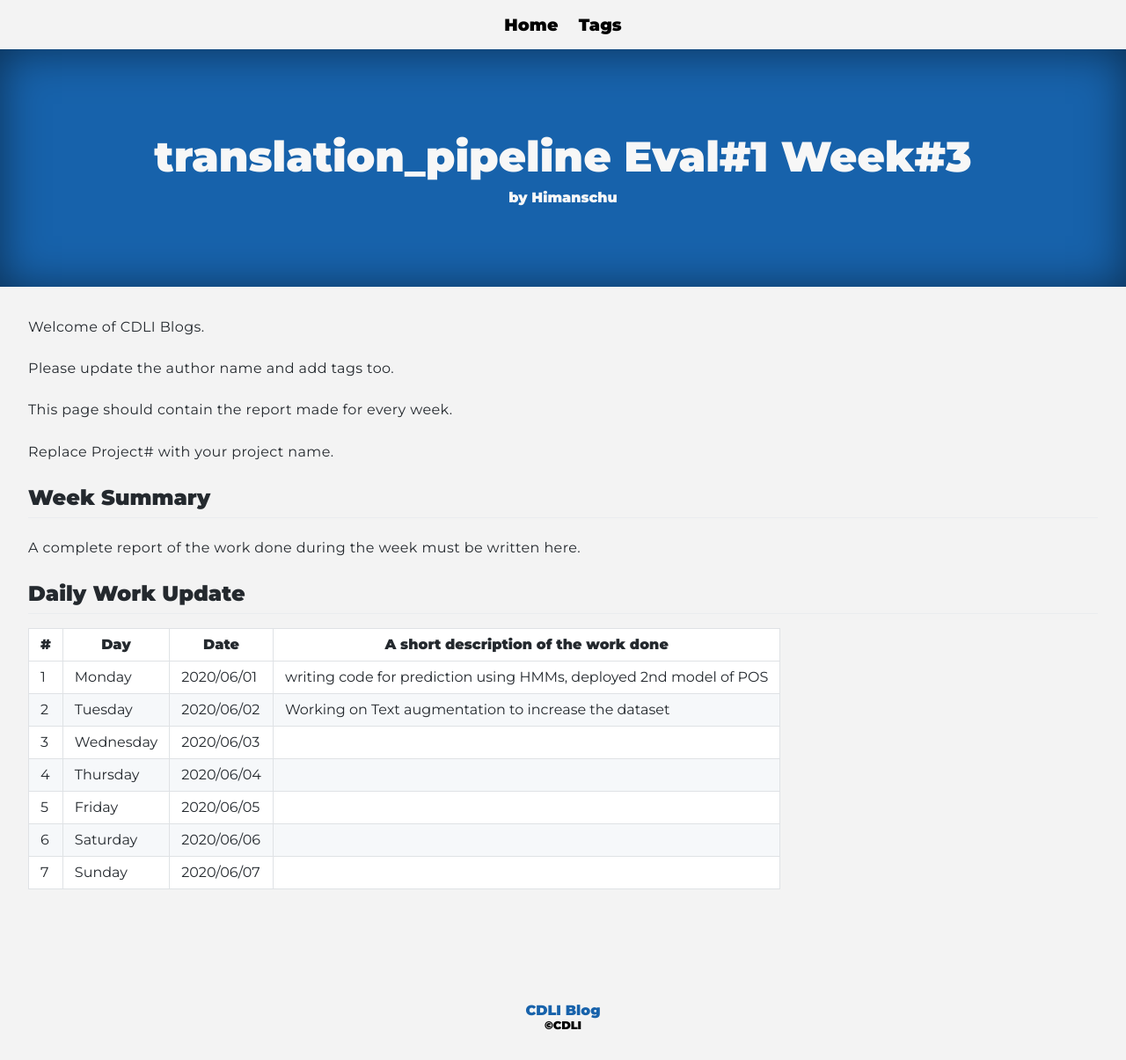
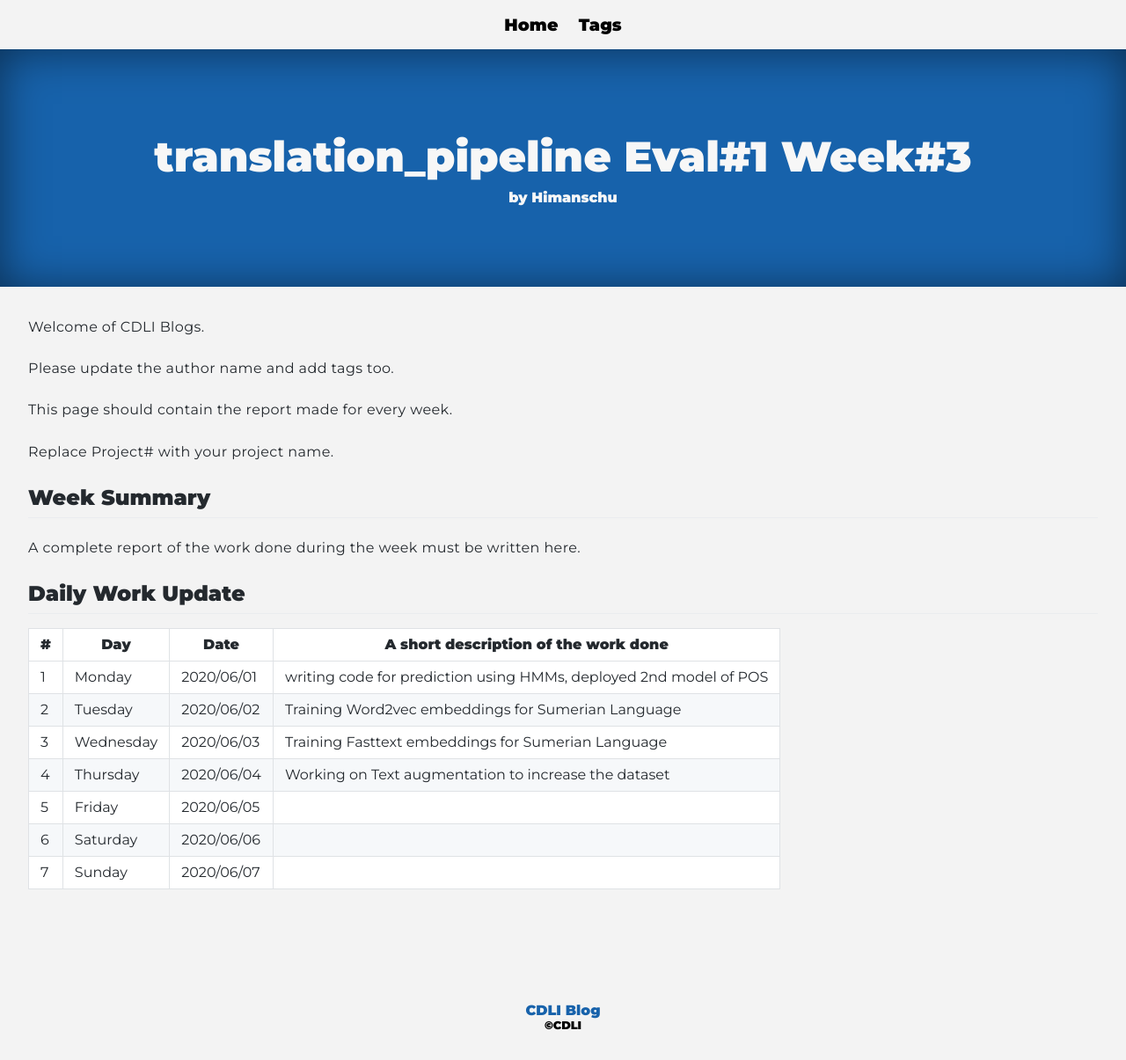
Before and after one commit to cdli-gh/blog, a Jekyll site: the page built from _blog/gsoc20/translation_pipeline/posts/03_week3.md, in a window 1280 px wide. Shown: the whole page at 88% size. Built offline with Jekyll 4.4.1, drawn with Linux system fonts in a browser that asks for light colours; Markdown is read by kramdown in place of the engine named in the settings.

Commit message:
Update 03_week3.md

```diff
--- a/_blog/gsoc20/translation_pipeline/posts/03_week3.md
+++ b/_blog/gsoc20/translation_pipeline/posts/03_week3.md
@@ -22,9 +22,9 @@ A complete report of the work done during the week must be written here.
 |\#|Day|Date|A short description of the work done|
 |---	|---	|---	|---	|
 |1   	| Monday 	|   2020/06/01	|  writing code for prediction using HMMs, deployed 2nd model of POS 	|
-|2   	| Tuesday  	|   2020/06/02	|  Working on Text augmentation to increase the dataset 	|
-|3   	| Wednesday  	|  2020/06/03 	|   	|
-|4   	| Thursday  	|   2020/06/04	|   	|
+|2   	| Tuesday  	|   2020/06/02	|  Training Word2vec embeddings for Sumerian Language	|
+|3   	| Wednesday  	|  2020/06/03 	|  Training Fasttext embeddings for Sumerian Language 	|
+|4   	| Thursday  	|   2020/06/04	|   Working on Text augmentation to increase the dataset 	|
 |5   	| Friday  	|   2020/06/05	|   	|
 |6   	| Saturday  	|   2020/06/06	|   	|
 |7   	| Sunday  	|   2020/06/07	|   	|
```
